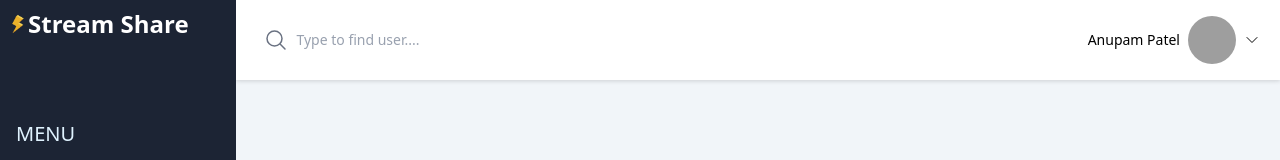
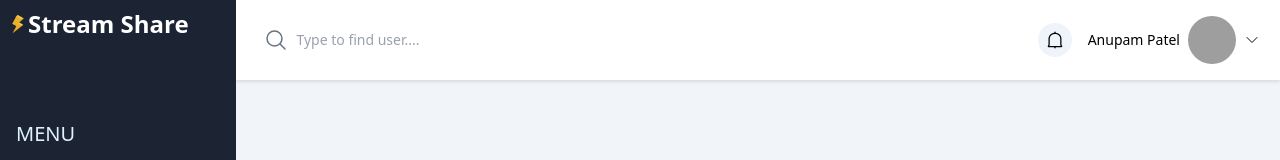
Before and after one commit to anu18dec/StreamShare-Client, a React (Vite) app: page / in a window 1280 px wide. Shown: the top 160 px of the page. Built offline with nearby package versions, Linux system fonts and the light colour scheme; grey boxes are pictures that could not be loaded.

Commit message:
Add notification popover

```diff
--- a/src/components/Navbar/Header.jsx
+++ b/src/components/Navbar/Header.jsx
@@ -1,5 +1,6 @@
 import { Link, NavLink } from "react-router-dom";
 import ProfileDropdown from "../PorfileDropdown/ProfileDropdown";
+import NotificationDropdown from "../NotificationDropdown/NotificationDropdown";
 
 function Header({ sidebarOpen, setSidebarOpen }) {
     return (
@@ -51,7 +52,8 @@ function Header({ sidebarOpen, setSidebarOpen }) {
                         />
                     </div>
                 </div>
-                <div className="flex-1 flex justify-end items-center px-5">
+                <div className="flex-1 flex justify-end items-center gap-4 px-5">
+                    <NotificationDropdown />
                     <ProfileDropdown />
                 </div>
             </div>
--- /dev/null
+++ b/src/components/NotificationDropdown/NotificationDropdown.jsx
@@ -0,0 +1,40 @@
+import { useState } from "react";
+import PopoverDropdown from "../PopoverDropdown/PopoverDropdown";
+
+function NotificationDropdown() {
+    const [dropdownOpen, setdropdownOpen] = useState(false);
+
+    return (
+        <PopoverDropdown dropdownOpen={dropdownOpen} setdropdownOpen={setdropdownOpen}>
+            <div
+                className="flex h-8.5 w-8.5 items-center justify-center rounded-full border-1/2 border-stroke bg-gray hover:text-blue-400"
+                style={{ backgroundColor: "rgb(239, 244, 251)" }}
+            >
+                <svg
+                    className="fill-current duration-300 ease-in-out"
+                    width="18"
+                    height="18"
+                    viewBox="0 0 18 18"
+                    fill="none"
+                    xmlns="http://www.w3.org/2000/svg"
+                >
+                    <path
+                        d="M16.1999 14.9343L15.6374 14.0624C15.5249 13.8937 15.4687 13.7249 15.4687 13.528V7.67803C15.4687 6.01865 14.7655 4.47178 13.4718 3.31865C12.4312 2.39053 11.0812 1.7999 9.64678 1.6874V1.1249C9.64678 0.787402 9.36553 0.478027 8.9999 0.478027C8.6624 0.478027 8.35303 0.759277 8.35303 1.1249V1.65928C8.29678 1.65928 8.24053 1.65928 8.18428 1.6874C4.92178 2.05303 2.4749 4.66865 2.4749 7.79053V13.528C2.44678 13.8093 2.39053 13.9499 2.33428 14.0343L1.7999 14.9343C1.63115 15.2155 1.63115 15.553 1.7999 15.8343C1.96865 16.0874 2.2499 16.2562 2.55928 16.2562H8.38115V16.8749C8.38115 17.2124 8.6624 17.5218 9.02803 17.5218C9.36553 17.5218 9.6749 17.2405 9.6749 16.8749V16.2562H15.4687C15.778 16.2562 16.0593 16.0874 16.228 15.8343C16.3968 15.553 16.3968 15.2155 16.1999 14.9343ZM3.23428 14.9905L3.43115 14.653C3.5999 14.3718 3.68428 14.0343 3.74053 13.6405V7.79053C3.74053 5.31553 5.70928 3.23428 8.3249 2.95303C9.92803 2.78428 11.503 3.2624 12.6562 4.2749C13.6687 5.1749 14.2312 6.38428 14.2312 7.67803V13.528C14.2312 13.9499 14.3437 14.3437 14.5968 14.7374L14.7655 14.9905H3.23428Z"
+                        fill=""
+                    />
+                </svg>
+            </div>
+            {dropdownOpen && (
+                <div
+                    className={`absolute right-40 top-20.5 flex w-62.5 flex-col text-gray-400 rounded-sm bg-white shadow-default `}
+                >
+                    <ul className="flex flex-col gap-5 px-6 py-7.5 ">
+                        <li className="hover:text-blue-400">Test Notification</li>
+                    </ul>
+                </div>
+            )}
+        </PopoverDropdown>
+    );
+}
+
+export default NotificationDropdown;
--- /dev/null
+++ b/src/components/PopoverDropdown/PopoverDropdown.jsx
@@ -0,0 +1,24 @@
+import { useRef } from "react";
+import useOnClickOutside from "../../hooks/useOnClickOutside";
+
+function PopoverDropdown({ children, dropdownOpen, setdropdownOpen }) {
+    const ref = useRef();
+
+    useOnClickOutside(ref, (e) => {
+        if (dropdownOpen) setdropdownOpen((prev) => !prev);
+    });
+
+    return (
+        <>
+            <div
+                className="flex items-center gap-2 justify-center hover:cursor-pointer"
+                ref={ref}
+                onClick={() => setdropdownOpen((prev) => !prev)}
+            >
+                {children}
+            </div>
+        </>
+    );
+}
+
+export default PopoverDropdown;
--- a/src/components/PorfileDropdown/ProfileDropdown.jsx
+++ b/src/components/PorfileDropdown/ProfileDropdown.jsx
@@ -1,22 +1,12 @@
-import { useRef, useState } from "react";
-import useOnClickOutside from "../../hooks/useOnClickOutside";
+import { useState } from "react";
+import PopoverDropdown from "../PopoverDropdown/PopoverDropdown";
 import { Link } from "react-router-dom";
 
 function ProfileDropdown() {
-    const ref = useRef();
     const [dropdownOpen, setdropdownOpen] = useState(false);
 
-    useOnClickOutside(ref, (e) => {
-        if (dropdownOpen) setdropdownOpen((prev) => !prev);
-    });
-
     return (
-        <>
-            <div
-                className="flex items-center gap-2 justify-center hover:cursor-pointer"
-                ref={ref}
-                onClick={() => setdropdownOpen((prev) => !prev)}
-            >
+        <PopoverDropdown dropdownOpen={dropdownOpen} setdropdownOpen={setdropdownOpen}>
             <span className="block text-sm font-medium text-black">Anupam Patel</span>
             <img src="/avatar.png" alt="user image" className="w-12 h-12 rounded-full" />
             {dropdownOpen ? (
@@ -42,17 +32,19 @@ function ProfileDropdown() {
                     <path strokeLinecap="round" strokeLinejoin="round" d="m19.5 8.25-7.5 7.5-7.5-7.5" />
                 </svg>
             )}
-            </div>
+
             {dropdownOpen && (
-                <div className={`absolute right-2 top-20.5 flex w-62.5 flex-col rounded-sm bg-white shadow-default `}>
+                <div
+                    className={`absolute right-2 top-20.5 flex w-62.5 flex-col rounded-sm text-gray-400 bg-white shadow-default `}
+                >
                     <ul className="flex flex-col gap-5 px-6 py-7.5 ">
-                        <li>
+                        <li className="hover:text-blue-400">
                             <Link
                                 to="/profile"
-                                className="flex items-center gap-3.5 text-sm font-medium duration-300 ease-in-out hover:text-primary lg:text-base"
+                                className="flex items-center gap-3.5 text-sm font-medium  duration-300 ease-in-out hover:text-primary lg:text-base"
                             >
                                 <svg
-                                    className="fill-current"
+                                    className="fill-current "
                                     width="22"
                                     height="22"
                                     viewBox="0 0 22 22"
@@ -72,9 +64,9 @@ function ProfileDropdown() {
                             </Link>
                         </li>
                     </ul>
-                    <button className="flex items-center gap-3.5 border-t-1 border-t-gray-200 px-6 py-4 text-sm font-medium duration-300 ease-in-out hover:text-primary lg:text-base">
+                    <button className="flex items-center gap-3.5 border-t-1 border-t-gray-200 hover:text-blue-400 px-6 py-4 text-sm text-gray-400 font-medium duration-300 ease-in-out hover:text-primary lg:text-base">
                         <svg
-                            className="fill-current"
+                            className="fill-current "
                             width="22"
                             height="22"
                             viewBox="0 0 22 22"
@@ -94,7 +86,7 @@ function ProfileDropdown() {
                     </button>
                 </div>
             )}
-        </>
+        </PopoverDropdown>
     );
 }
 
```
Lines whose indentation alone changed are shown as unchanged.
